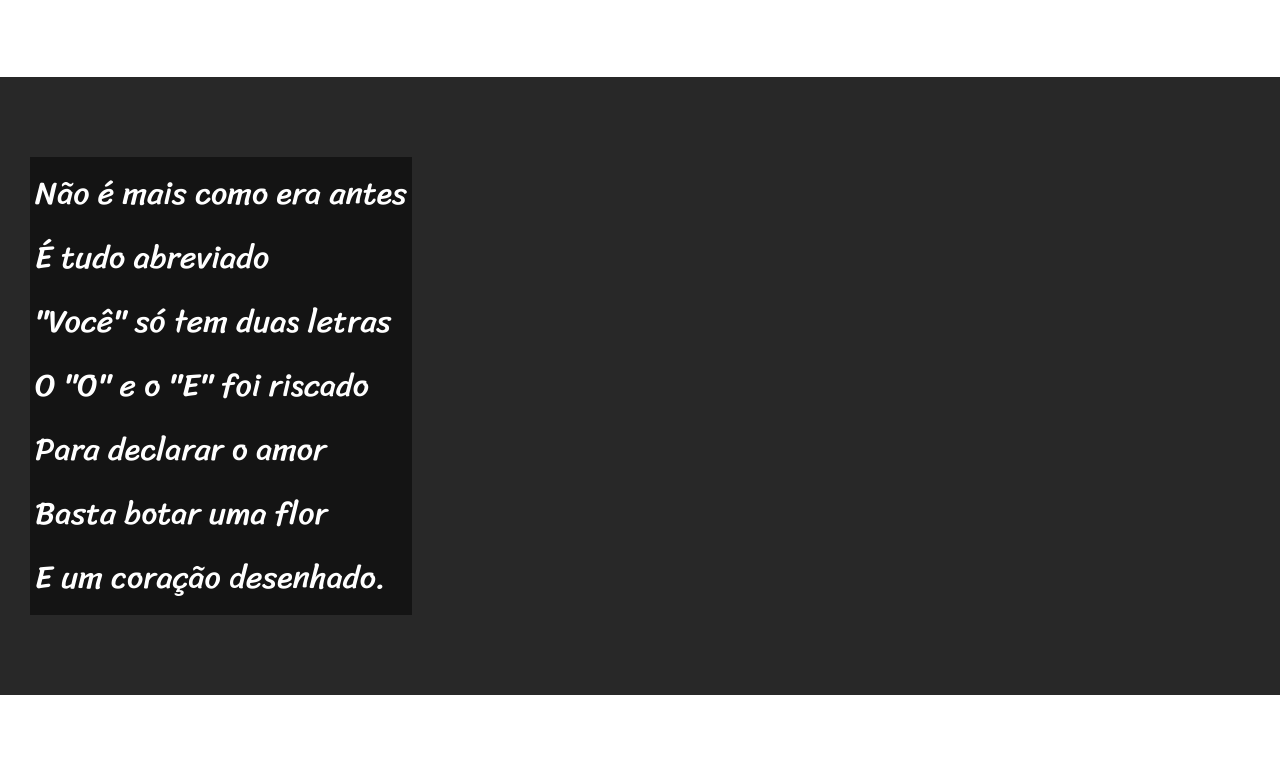
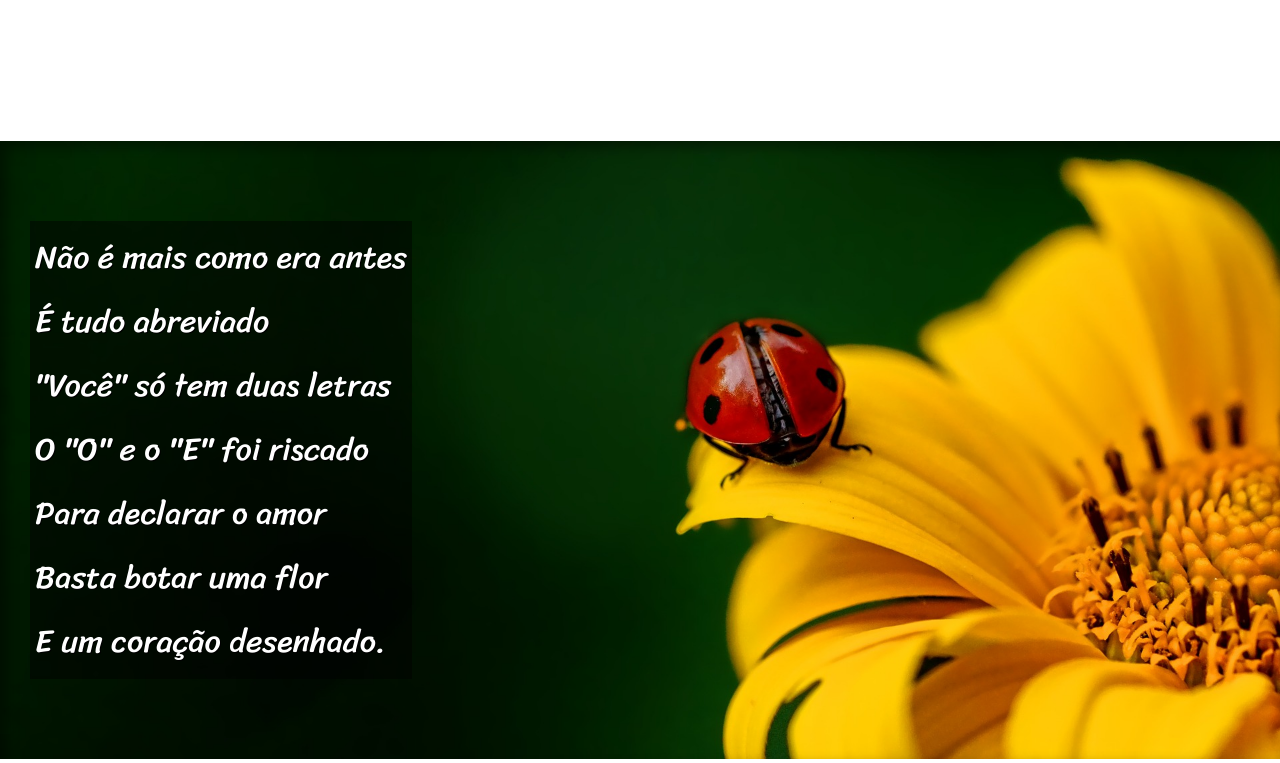
Before and after one commit to samiagabriela/html-css, a plain HTML site: page exercicios/d012/index.html in a window 1280 px wide. Shown: the part 791-1554 px from the top of the page. Drawn offline with Linux system fonts and the light colour scheme.

Commit message:
finalizei o desafio 12

```diff
--- a/exercicios/d012/estilo/style.css
+++ b/exercicios/d012/estilo/style.css
@@ -58,6 +58,10 @@ section{
     font-size: 2.5vw;
 }
 
+section > p {
+    padding-bottom: 2em;
+}
+
 section.normal{
     background-color: white;
     color: black;
@@ -66,12 +70,25 @@ section.normal{
 section.imagem{
     background-color: rgb(40, 40, 40);
     color: white;
+    box-shadow: inset 6px 6px 13px 0px rgba(0, 0, 0, 0.412);
+    background-size: cover;
+    background-attachment: fixed;
 }
 
 section.imagem > p{
     display: inline-block;
     padding: 5px;
-    background-color: rgba(0, 0, 0, 0.51);
+    background-color: rgba(0, 0, 0, 0.464);
+    text-shadow: 1px 1px 0px black;
+}
+
+section#img01{
+    background-image: url('../imagens/background001.jpg');
+    background-position: right center;
+}
+
+section#img02{
+    background-image: url('../imagens/background002.jpg');
 }
 
 footer{
--- a/exercicios/d012/index.html
+++ b/exercicios/d012/index.html
@@ -26,7 +26,7 @@
         </p>
     </section>
 
-    <section class="imagem">
+    <section class="imagem" id="img01">
         <p>
             Não é mais como era antes <br>
             É tudo abreviado <br>
@@ -60,7 +60,7 @@
         </p>
     </section>
 
-    <section class="imagem">
+    <section class="imagem" id="img02">
         <p>
             Tenho saudade das cartas <br>
             Escritas com a própria mão <br>
```
